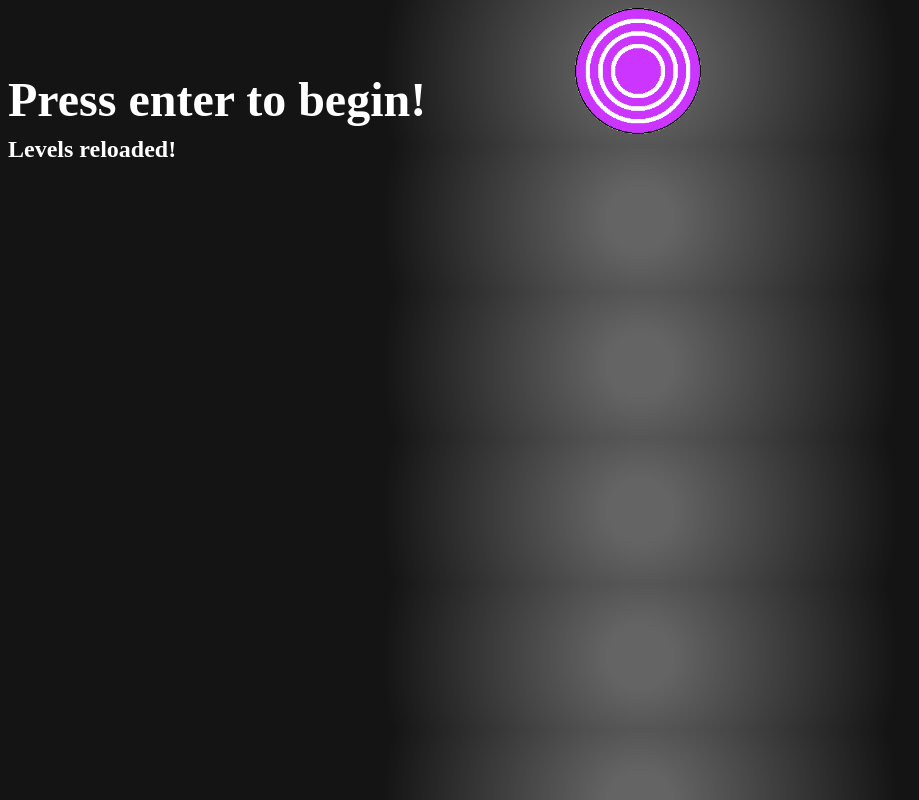
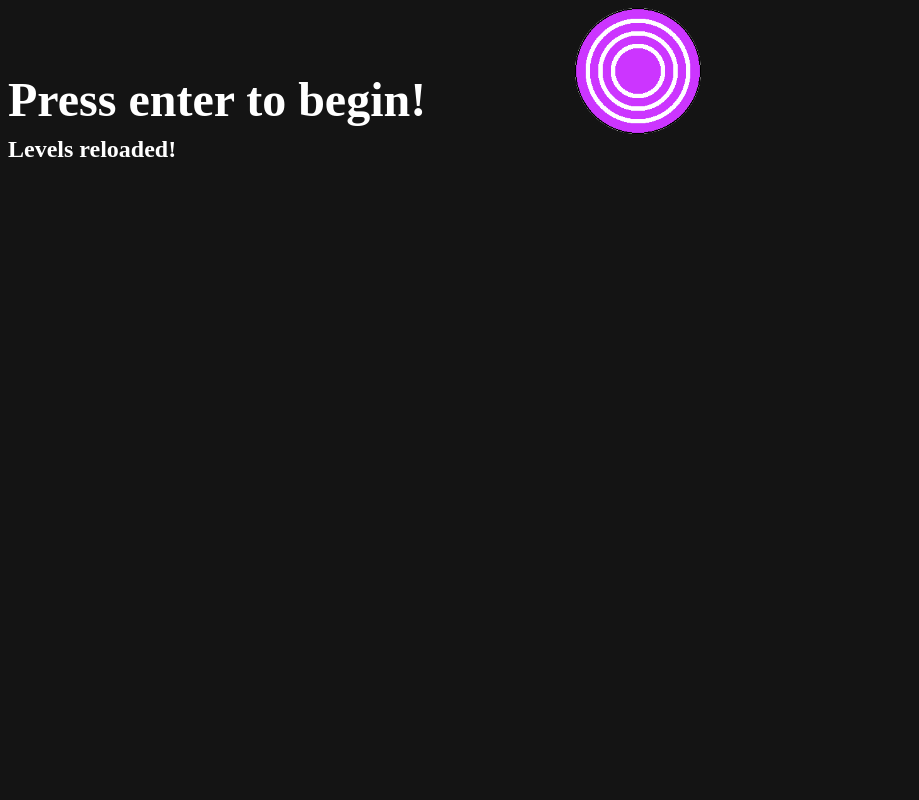
Before and after one commit to erikrokita/extra6, a plain HTML site: page index.html in a window 1280 px wide. Shown: the whole page, without its empty margins (0-919 px from the left). Drawn offline with nearby package versions, Linux system fonts and the light colour scheme.

Commit message:
changed css so gradient no longer breaks

```diff
--- a/extra6.css
+++ b/extra6.css
@@ -1,5 +1,6 @@
 body{
-	background: radial-gradient(circle, rgb(100, 100, 100) 5%, rgb(20, 20, 20) 40%);
+	/*background: radial-gradient(circle, rgb(100, 100, 100) 5%, rgb(20, 20, 20) 40%);*/
+	background-color: rgb(20, 20, 20);
 	overflow: hidden;
 }
 
```
